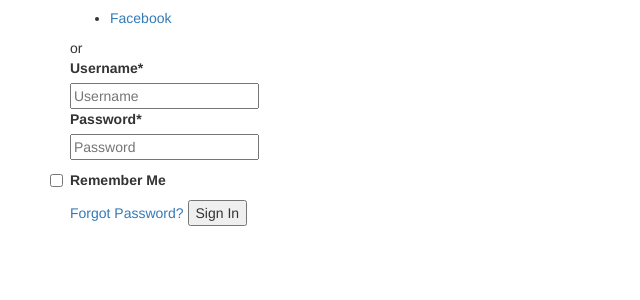
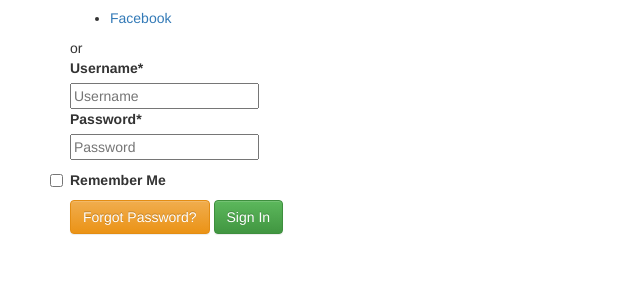
Before and after one commit to briancaffey/django-allauth-testing, a Django app: page /accounts/login/ in a window 1280 px wide. Shown: the part 163-463 px from the top of the page, without its empty margins (0-640 px from the left). Run offline with Django 3.2, Linux system fonts and the light colour scheme; some libraries are stand-ins or nearby versions.

Commit message:
styling login page

```diff
--- a/templates/account/login.html
+++ b/templates/account/login.html
@@ -39,8 +39,8 @@ for a {{ site_name }} account and sign in below:{% endblocktrans %}</p>
   {% if redirect_field_value %}
   <input type="hidden" name="{{ redirect_field_name }}" value="{{ redirect_field_value }}" />
   {% endif %}
-  <a class="button secondaryAction" href="{% url 'account_reset_password' %}">{% trans "Forgot Password?" %}</a>
-  <button class="primaryAction" type="submit">{% trans "Sign In" %}</button>
+  <a class="btn btn-warning" href="{% url 'account_reset_password' %}">{% trans "Forgot Password?" %}</a>
+  <button class="btn btn-success primaryAction" type="submit">{% trans "Sign In" %}</button>
 </form>
 
 {% endblock %}
--- a/templates/account/signup.html
+++ b/templates/account/signup.html
@@ -10,13 +10,14 @@
 <h1>OVERRIDE</h1>
 <p>{% blocktrans %}Already have an account? Then please <a href="{{ login_url }}">sign in</a>.{% endblocktrans %}</p>
 
-<form class="signup" id="signup_form" method="post" action="{% url 'account_signup' %}">
+<form id="signup_form" method="post" action="{% url 'account_signup' %}">
   {% csrf_token %}
   {{ form | crispy }}
   {% if redirect_field_value %}
   <input type="hidden" name="{{ redirect_field_name }}" value="{{ redirect_field_value }}" />
   {% endif %}
-  <button type="submit">{% trans "Sign Up" %} &raquo;</button>
+  <br />
+  <button class="btn btn-success" type="submit">{% trans "Sign Up" %} &raquo;</button>
 </form>
 </div>
 {% endblock %}
```
Also changed, not shown: db.sqlite3.
